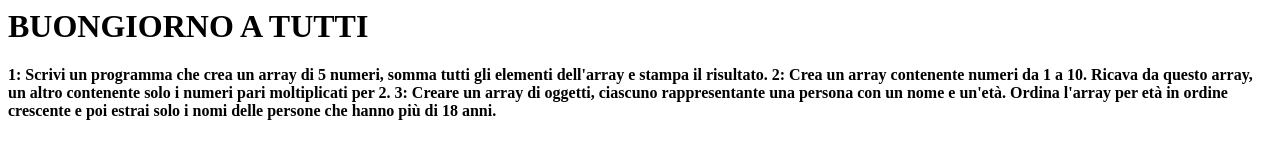
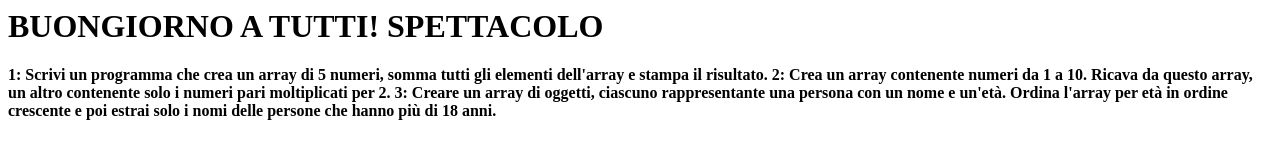
Before and after one commit to luca-cap-06/tirocionio, a plain HTML site: page index.html in a window 1280 px wide. Drawn offline with Linux system fonts and the light colour scheme.

Commit message:
spettacolo

```diff
--- a/index.html
+++ b/index.html
@@ -7,7 +7,7 @@
     </head>
     <body>
         <h1>
-            BUONGIORNO A TUTTI
+            BUONGIORNO A TUTTI! SPETTACOLO
         </h1>
         <h4>1: Scrivi un programma che crea un array di 5 numeri,
             somma tutti gli elementi dell'array e stampa il risultato.
```
